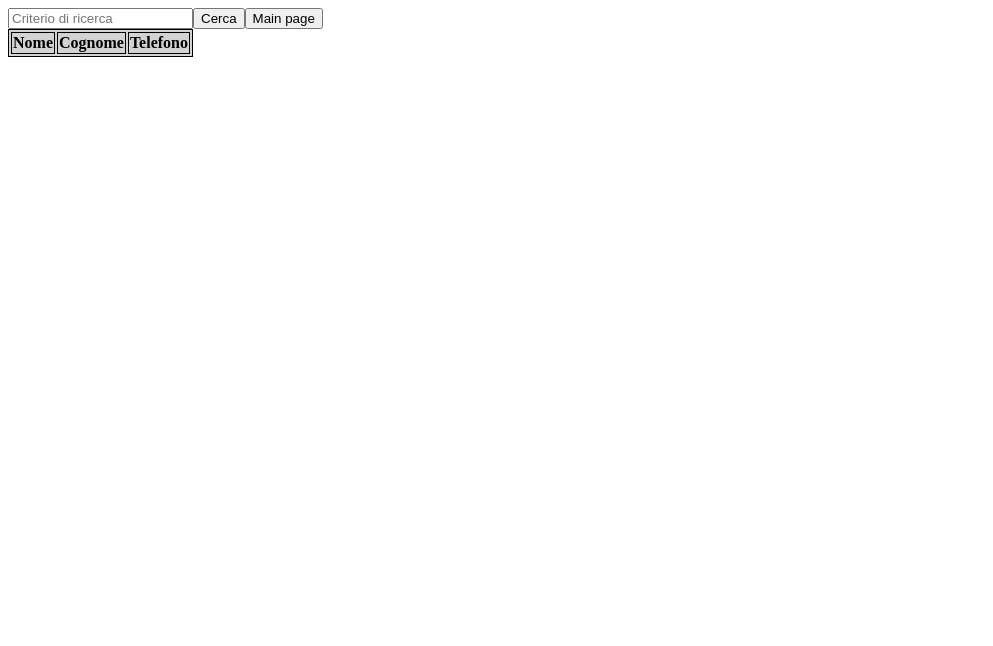
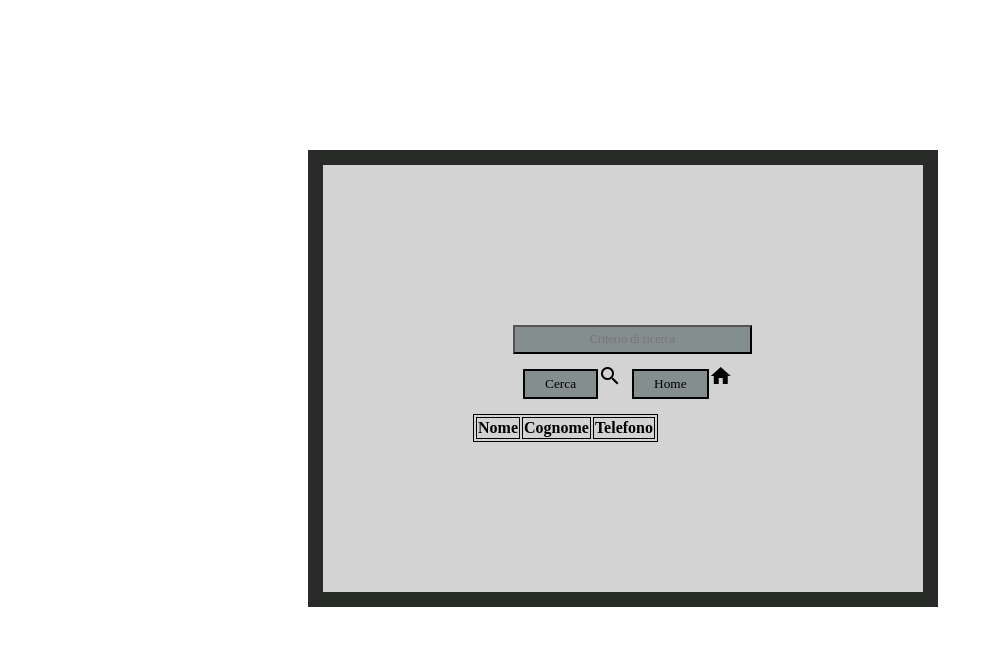
Before and after one commit to Matteosalvatori4/rubrica-telefonica-gruppo2, an Angular app in the folder rubrica-telefonica-client/: page /search-page in a window 1280 px wide. Shown: the top 646 px of the page, without its empty margins (0-993 px from the left). Built offline with nearby package versions, Linux system fonts and the light colour scheme.

Commit message:
implementazione interfaccia grafica #9
implementazione interfaccia grafica

```diff
--- a/rubrica-telefonica-client/src/app/count-page/count-page.component.css
+++ b/rubrica-telefonica-client/src/app/count-page/count-page.component.css
@@ -0,0 +1,25 @@
+div {
+    margin-left: 300px;
+    margin-top: 150px;
+    background-color: lightgrey;
+    width: 300px;
+    border: 15px solid rgb(41, 43, 41);
+    padding: 150px;
+}
+
+button {
+    margin-left: 90px;
+    background-color: rgba(67, 85, 85, 0.54);
+    border-color: rgb(0, 0, 0);
+    border-style: solid;
+    font-family: "Copperplate";
+    padding: 5px 20px;
+}
+
+p {
+    font-family: "Copperplate";
+}
+
+i {
+    margin-left: 10px;
+}
--- a/rubrica-telefonica-client/src/app/count-page/count-page.component.html
+++ b/rubrica-telefonica-client/src/app/count-page/count-page.component.html
@@ -1,3 +1,7 @@
-<p>Il numero di contatti in rubrica è: {{conta}}</p>
+<link rel="stylesheet" href="https://fonts.googleapis.com/icon?family=Material+Icons">
+<div>
+    <p>Il numero di contatti in rubrica è: {{conta}}</p>
 
-<button routerLink="/main-page">Torna alla pagine principale</button>
+    <button routerLink="/main-page">Home</button>
+    <i class="material-icons">home</i>
+</div>
--- a/rubrica-telefonica-client/src/app/error-page/error-page.component.css
+++ b/rubrica-telefonica-client/src/app/error-page/error-page.component.css
@@ -1,14 +1,16 @@
 h1 {
-    font-family: "Lucida Handwriting", cursive;
+    font-family: "Copperplate";
     color: crimson;
 }
 
 button {
-    margin-left: 105px;
+    margin-top: 15px;
+    margin-bottom: 15px;
+    margin-left: 85px;
     background-color: rgba(67, 85, 85, 0.54);
     border-color: rgb(0, 0, 0);
     border-style: solid;
-    font-family: "Lucida Handwriting", cursive;
+    font-family: "Copperplate";
     padding: 5px 20px;
 }
 
@@ -20,3 +22,7 @@ div {
     border: 15px solid rgb(41, 43, 41);
     padding: 50px;
 }
+
+i {
+    margin-left: 110px;
+}
--- a/rubrica-telefonica-client/src/app/error-page/error-page.component.html
+++ b/rubrica-telefonica-client/src/app/error-page/error-page.component.html
@@ -1,4 +1,6 @@
+<link rel="stylesheet" href="https://fonts.googleapis.com/icon?family=Material+Icons">
 <div>
+    <i class="material-icons" style="font-size:80px;">dangerous</i>
     <h1 style="text-align:center;">PASSWORD ERRATA! Prego riprovare...</h1>
     <br>
     <button routerLink="/login-page"> Riprovare </button>
--- a/rubrica-telefonica-client/src/app/login-page/login-page.component.css
+++ b/rubrica-telefonica-client/src/app/login-page/login-page.component.css
@@ -1,5 +1,5 @@
 h1 {
-    font-family: "Lucida Handwriting", cursive;
+    font-family: "Copperplate";
 }
 
 button {
@@ -7,13 +7,13 @@ button {
     background-color: rgba(67, 85, 85, 0.54);
     border-color: rgb(0, 0, 0);
     border-style: solid;
-    font-family: "Lucida Handwriting", cursive;
+    font-family: "Copperplate";
     padding: 5px 20px;
 }
 
 input {
     margin-left: 70px;
-    font-family: "Times New Roman", cursive;
+    font-family: "Copperplate";
     border-color: rgb(0, 0, 0);
     border-style: solid;
 }
--- a/rubrica-telefonica-client/src/app/login-page/login-page.component.html
+++ b/rubrica-telefonica-client/src/app/login-page/login-page.component.html
@@ -1,8 +1,11 @@
+<link rel="stylesheet" href="https://fonts.googleapis.com/icon?family=Material+Icons">
 <div>
-    <h1 style="text-align:center;">Inserire le tue credenziali d'accesso:</h1>
+    <h1 style="text-align:center;">Inserisci le tue credenziali </h1>
     <input type="text" placeholder="username" [(ngModel)]="utente.username">
+    <i class="material-icons">perm_identity</i>
     <br>
-    <p> <input type="password" placeholder="password" [(ngModel)]="utente.password"> </p>
+    <p> <input type="password" placeholder="password" [(ngModel)]="utente.password">
+        <i class="material-icons">https</i></p>
     <br>
     <button (click)="login()"> Accedi </button>
 </div>
--- a/rubrica-telefonica-client/src/app/main-page/main-page.component.css
+++ b/rubrica-telefonica-client/src/app/main-page/main-page.component.css
@@ -4,13 +4,14 @@ input {
     border-color: rgb(0, 0, 0);
     border-style: outset;
     font-size: 12px;
-    font-family: "Lucida Handwriting", cursive;
+    font-family: "Copperplate";
     border-width: 2px;
+    padding: 5px 40px;
 }
 
 div {
-    margin-left: 350px;
-    margin-top: 150px;
+    margin-left: 300px;
+    margin-top: 50px;
     background-color: lightgrey;
     width: 300px;
     border: 15px solid rgb(41, 43, 41);
@@ -18,10 +19,24 @@ div {
 }
 
 button {
-    margin-left: 10px;
+    margin-left: 5px;
     background-color: rgba(67, 85, 85, 0.54);
     border-color: rgb(0, 0, 0);
     border-style: solid;
-    font-family: "Lucida Handwriting", cursive;
+    font-family: "Copperplate";
     padding: 5px 20px;
 }
+
+td {
+    font-size: 20px;
+    font-family: "Copperplate";
+}
+
+h1 {
+    font-family: "Copperplate";
+    margin-left: 35px;
+}
+
+i {
+    margin-left: 120px;
+}
--- a/rubrica-telefonica-client/src/app/main-page/main-page.component.html
+++ b/rubrica-telefonica-client/src/app/main-page/main-page.component.html
@@ -1,18 +1,31 @@
-<title>La tua Rubrica</title>
+<link rel="stylesheet" href="https://fonts.googleapis.com/icon?family=Material+Icons">
 <div>
-    <p>
-        Nome:
-        <input type="text" [(ngModel)]="contatto.nome">
-        <br> Cognome:
-        <input type="text" [(ngModel)]="contatto.cognome">
-        <br> Telefono:
-        <input type="text" [(ngModel)]="contatto.numero">
-    </p>
+    <i class="material-icons" style="font-size:80px;">account_circle</i>
+    <h1>La mia rubrica</h1>
+    <table>
+        <tr>
+            <td>Nome:</td>
+            <td> <input type="text" [(ngModel)]="contatto.nome"></td>
+        </tr>
+        <br>
+        <tr>
+            <td>Cognome:</td>
+            <td> <input type="text" [(ngModel)]="contatto.cognome"></td>
+        </tr>
+        <br>
+        <tr>
+            <td>Telefono:</td>
+            <td><input type="text" [(ngModel)]="contatto.numero"></td>
+        </tr>
+    </table>
     <p>
         <br>
+
         <button (click)="aggiungi()">Aggiungi</button>
         <button routerLink="/count-page">Conta</button>
         <button routerLink="/search-page">Ricerca</button>
     </p>
+
+
     <app-table-rubrica (cancella)="rimuovi($event)"></app-table-rubrica>
 </div>
--- a/rubrica-telefonica-client/src/app/search-page/search-page.component.css
+++ b/rubrica-telefonica-client/src/app/search-page/search-page.component.css
@@ -0,0 +1,42 @@
+div {
+    margin-left: 300px;
+    margin-top: 150px;
+    background-color: lightgrey;
+    width: 300px;
+    border: 15px solid rgb(41, 43, 41);
+    padding: 150px;
+}
+
+button {
+    margin-top: 15px;
+    margin-bottom: 15px;
+    margin-left: 10px;
+    background-color: rgba(67, 85, 85, 0.54);
+    border-color: rgb(0, 0, 0);
+    border-style: solid;
+    font-family: "Copperplate";
+    padding: 5px 20px;
+}
+
+#c {
+    margin-top: 15px;
+    margin-bottom: 15px;
+    margin-left: 50px;
+    background-color: rgba(67, 85, 85, 0.54);
+    border-color: rgb(0, 0, 0);
+    border-style: solid;
+    font-family: "Copperplate";
+    padding: 5px 20px;
+}
+
+input {
+    margin-top: 10px;
+    margin-left: 40px;
+    background-color: rgba(67, 85, 85, 0.54);
+    border-color: rgb(0, 0, 0);
+    border-style: outset;
+    font-size: 12px;
+    font-family: "Copperplate";
+    border-width: 2px;
+    padding: 5px 40px;
+}
--- a/rubrica-telefonica-client/src/app/search-page/search-page.component.html
+++ b/rubrica-telefonica-client/src/app/search-page/search-page.component.html
@@ -1,4 +1,9 @@
-<input type="text" placeholder="Criterio di ricerca" [(ngModel)]="criterio">
-<button (click)="cerca()">Cerca</button>
-<button routerLink="/main-page">Main page</button>
-<app-table-rubrica (cancella)="rimuovi($event)"></app-table-rubrica>
+<link rel="stylesheet" href="https://fonts.googleapis.com/icon?family=Material+Icons">
+<div>
+    <input style="text-align:center;" type="text" placeholder="Criterio di ricerca" [(ngModel)]="criterio">
+    <button id="c" (click)="cerca()">Cerca</button>
+    <i class="material-icons">search</i>
+    <button routerLink="/main-page">Home</button>
+    <i class="material-icons">home</i>
+    <app-table-rubrica (cancella)="rimuovi($event)"></app-table-rubrica>
+</div>
--- a/rubrica-telefonica-client/src/app/table-rubrica/table-rubrica.component.css
+++ b/rubrica-telefonica-client/src/app/table-rubrica/table-rubrica.component.css
@@ -1,7 +1,7 @@
 table,
 th,
 td {
-    font-family: "Lucida Handwriting", cursive;
+    font-family: "Copperplate";
     border: 1px solid black;
     background-color: lightgrey;
 }
```
